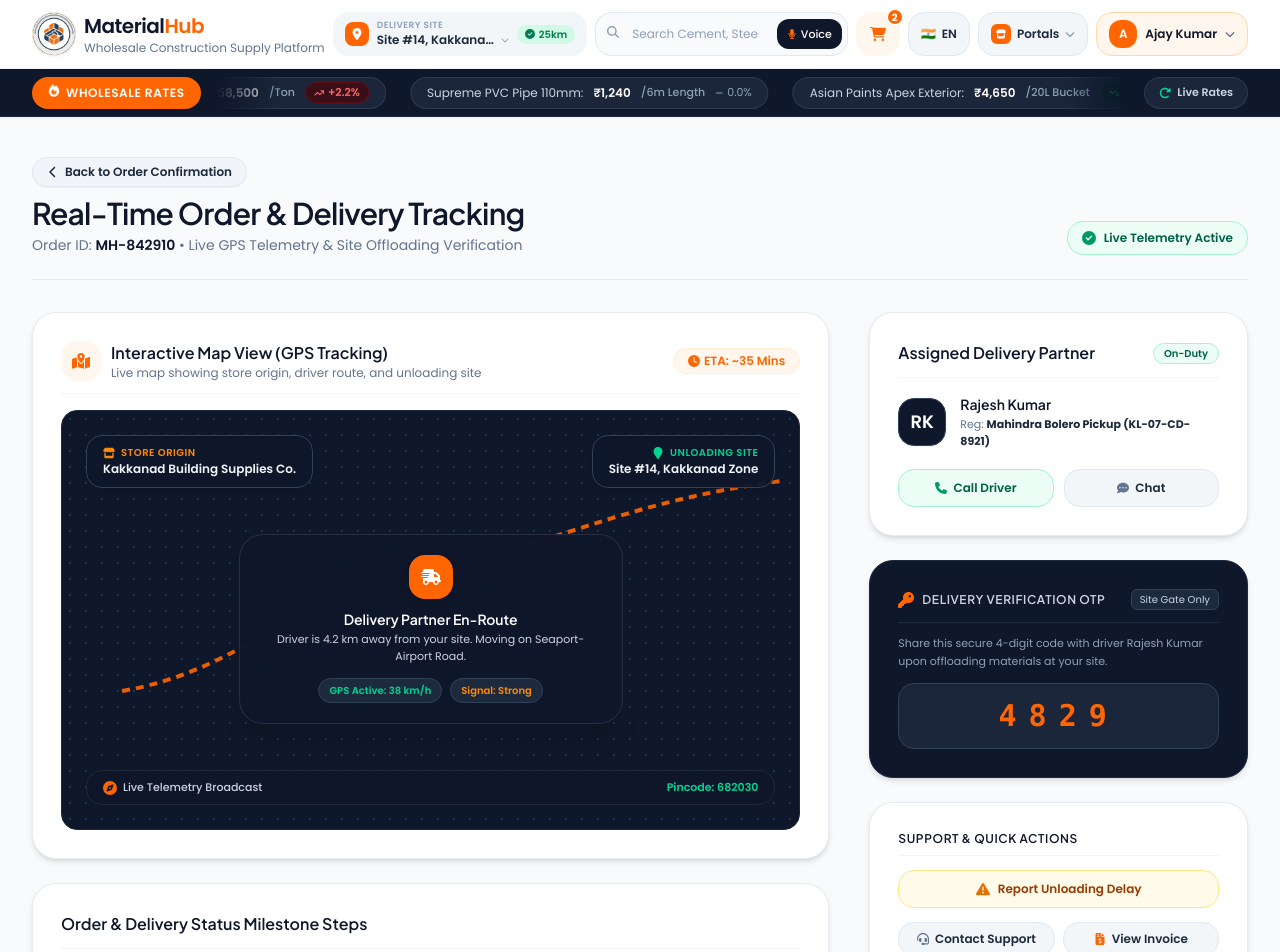
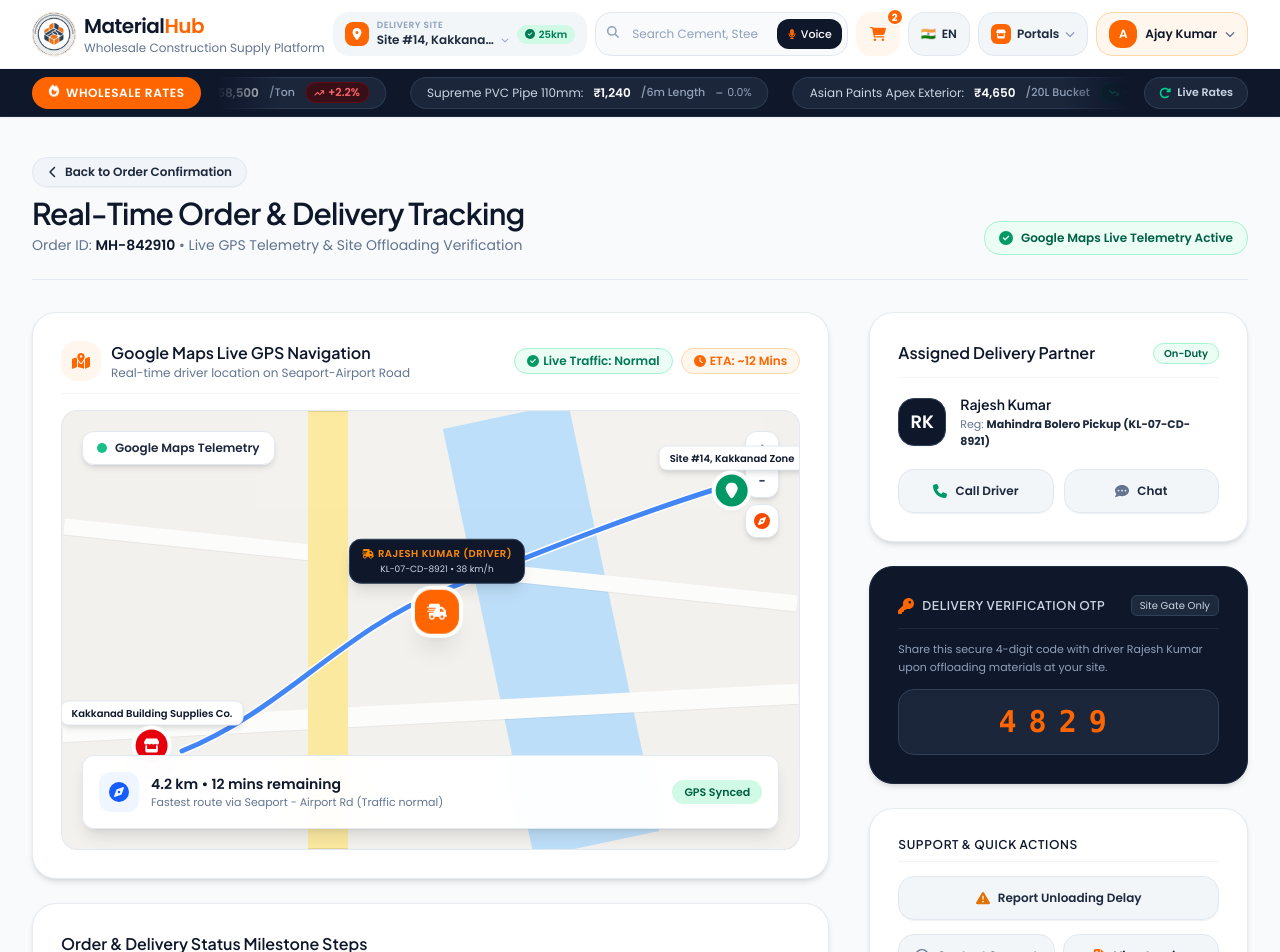
Before and after one commit to ajaycodesx/meterialhub-portal, a Next.js app in the folder buyer-panel/: page /tracking in a window 1280 px wide. Shown: the top 952 px of the page. Built offline with nearby package versions, Linux system fonts and the light colour scheme.

Commit message:
Implement realistic Google Maps live telemetry navigation view and enforce standardized secondary pill button styles across LiveTrackingPage and OrderSuccess

```diff
--- a/buyer-panel/components/buyer/LiveTrackingPage.tsx
+++ b/buyer-panel/components/buyer/LiveTrackingPage.tsx
@@ -73,106 +73,151 @@
 
             <div className="flex items-center gap-2 px-3.5 py-2 rounded-2xl bg-emerald-50 text-emerald-800 border border-emerald-200 text-xs font-semibold shrink-0">
               <FaCircleCheck className="h-3.5 w-3.5 text-emerald-600" />
-              <span>Live Telemetry Active</span>
+              <span>Google Maps Live Telemetry Active</span>
             </div>
           </div>
 
           {/* Master-Detail Split Grid Layout */}
           <div className="grid grid-cols-1 lg:grid-cols-12 gap-6 lg:gap-10 items-start">
 
-            {/* LEFT SIDE: Interactive GPS Map View & Status Timeline */}
+            {/* LEFT SIDE: Realistic Google Maps GPS View & Status Steps */}
             <div className="lg:col-span-8 space-y-5 sm:space-y-6">
 
-              {/* Interactive Live Map View Card */}
+              {/* Google Maps View Card */}
               <div className="bg-white p-5 sm:p-7 rounded-2xl sm:rounded-3xl border border-slate-200/80 shadow-md space-y-4">
-                <div className="flex items-center justify-between border-b border-slate-100 pb-3">
+                <div className="flex flex-wrap items-center justify-between gap-3 border-b border-slate-100 pb-3">
                   <div className="flex items-center gap-2.5">
                     <div className="h-10 w-10 rounded-2xl bg-orange-50 text-[#FF6500] flex items-center justify-center shrink-0">
                       <FaMapLocationDot className="h-4.5 w-4.5" />
                     </div>
                     <div>
-                      <h3 className="font-semibold text-sm sm:text-base text-slate-900">Interactive Map View (GPS Tracking)</h3>
-                      <p className="text-xs text-slate-500 font-normal">Live map showing store origin, driver route, and unloading site</p>
+                      <h3 className="font-semibold text-sm sm:text-base text-slate-900">Google Maps Live GPS Navigation</h3>
+                      <p className="text-xs text-slate-500 font-normal">Real-time driver location on Seaport-Airport Road</p>
                     </div>
                   </div>
 
-                  <span className="text-xs font-semibold text-[#FF6500] bg-orange-50 px-3.5 py-1 rounded-full flex items-center gap-1 border border-orange-100">
-                    <FaClock className="h-3 w-3" />
-                    ETA: ~35 Mins
-                  </span>
+                  <div className="flex items-center gap-2">
+                    <span className="text-xs font-semibold text-emerald-700 bg-emerald-50 px-3 py-1 rounded-full border border-emerald-200 flex items-center gap-1">
+                      <FaCircleCheck className="h-3 w-3 text-emerald-600" /> Live Traffic: Normal
+                    </span>
+                    <span className="text-xs font-semibold text-[#FF6500] bg-orange-50 px-3 py-1 rounded-full border border-orange-200 flex items-center gap-1">
+                      <FaClock className="h-3 w-3" /> ETA: ~12 Mins
+                    </span>
+                  </div>
                 </div>
 
-                {/* Dark Map Canvas Container */}
-                <div className="relative h-80 sm:h-[420px] w-full rounded-2xl bg-[#0F172A] overflow-hidden shadow-inner flex flex-col justify-between p-4 sm:p-6 border border-slate-800">
+                {/* Google Maps Realistic Map Canvas */}
+                <div className="relative h-80 sm:h-[440px] w-full rounded-2xl bg-[#E5E3DF] overflow-hidden shadow-inner border border-slate-200 flex flex-col justify-between p-4 sm:p-5">
 
-                  <div className="absolute inset-0 opacity-20 bg-[radial-gradient(#38BDF8_1px,transparent_1px)] [background-size:16px_16px]" />
+                  {/* Google Maps Vector Grid & Water Features */}
+                  <div className="absolute inset-0 bg-[#F4F3F0] opacity-90">
+                    {/* Simulated River / Lake */}
+                    <div className="absolute top-0 right-1/4 w-32 h-full bg-[#AADAFF] transform -rotate-12 opacity-80" />
+                    {/* Secondary Arterial Roads */}
+                    <div className="absolute top-1/3 left-0 w-full h-4 bg-white shadow-2xs transform rotate-6" />
+                    <div className="absolute top-2/3 left-0 w-full h-5 bg-white shadow-2xs transform -rotate-3" />
+                    {/* Primary Highway (Seaport-Airport Rd) */}
+                    <div className="absolute top-0 left-1/3 w-10 h-full bg-[#FEEA9A] border-y border-[#E6D485]" />
+                  </div>
 
-                  <svg className="absolute inset-0 w-full h-full pointer-events-none" xmlns="http://www.w3.org/2000/svg">
+                  {/* SVG Navigation Route Line (Blue Google Maps Route) */}
+                  <svg className="absolute inset-0 w-full h-full pointer-events-none z-10" xmlns="http://www.w3.org/2000/svg">
                     <path
-                      d="M 60 280 C 180 260, 240 180, 360 160 C 480 140, 560 90, 720 70"
+                      d="M 120 340 C 220 300, 280 220, 380 180 C 480 140, 580 100, 680 70"
                       fill="none"
-                      stroke="#FF6500"
-                      strokeWidth="4"
-                      strokeDasharray="8 6"
-                      className="animate-pulse"
+                      stroke="#FFFFFF"
+                      strokeWidth="8"
+                      strokeLinecap="round"
+                    />
+                    <path
+                      d="M 120 340 C 220 300, 280 220, 380 180 C 480 140, 580 100, 680 70"
+                      fill="none"
+                      stroke="#4285F4"
+                      strokeWidth="5"
+                      strokeLinecap="round"
                     />
                   </svg>
 
-                  <div className="relative z-10 flex flex-wrap justify-between items-start gap-3">
-                    <div className="bg-slate-900/90 backdrop-blur-md px-4 py-2.5 rounded-2xl text-white text-xs space-y-0.5 shadow-md border border-slate-700">
-                      <div className="flex items-center gap-1.5 text-[10px] font-semibold text-orange-400 uppercase tracking-wider">
-                        <FaStore className="h-3 w-3" /> Store Origin
-                      </div>
-                      <div className="font-semibold text-slate-100">{merchant.name}</div>
+                  {/* Google Maps Controls Overlay */}
+                  <div className="relative z-20 flex justify-between items-start">
+                    <div className="bg-white/95 backdrop-blur-md px-3.5 py-2 rounded-xl text-slate-800 text-xs font-semibold shadow-md border border-slate-200 flex items-center gap-2">
+                      <span className="h-2.5 w-2.5 rounded-full bg-emerald-500 animate-pulse" />
+                      <span>Google Maps Telemetry</span>
                     </div>
 
-                    <div className="bg-slate-900/90 backdrop-blur-md px-4 py-2.5 rounded-2xl text-white text-xs space-y-0.5 text-right shadow-md border border-slate-700">
-                      <div className="flex items-center justify-end gap-1.5 text-[10px] font-semibold text-emerald-400 uppercase tracking-wider">
-                        <FaLocationPin className="h-3 w-3" /> Unloading Site
+                    <div className="flex flex-col gap-1.5">
+                      <div className="bg-white rounded-xl shadow-md border border-slate-200 overflow-hidden flex flex-col text-slate-700">
+                        <button className="p-2 hover:bg-slate-100 text-xs font-bold border-b border-slate-100 cursor-pointer">+</button>
+                        <button className="p-2 hover:bg-slate-100 text-xs font-bold cursor-pointer">-</button>
                       </div>
-                      <div className="font-semibold text-slate-100">{location.address || 'Site #14, Kakkanad'}</div>
-                    </div>
-                  </div>
-
-                  <div className="relative z-10 my-auto flex justify-center">
-                    <div className="bg-slate-900/95 backdrop-blur-md p-4 sm:p-5 rounded-3xl max-w-sm text-center text-white space-y-2.5 shadow-xl border border-white/10">
-                      <div className="relative inline-flex items-center justify-center">
-                        <div className="absolute inset-0 rounded-full bg-[#FF6500] animate-ping opacity-40" />
-                        <div className="h-11 w-11 rounded-2xl bg-[#FF6500] text-white flex items-center justify-center shadow-md relative z-10">
-                          <FaTruckFast className="h-5 w-5" />
-                        </div>
-                      </div>
-
-                      <div>
-                        <h4 className="text-sm font-semibold text-white">Delivery Partner En-Route</h4>
-                        <p className="text-[11px] text-slate-300 font-normal mt-0.5">
-                          Driver is 4.2 km away from your site. Moving on Seaport-Airport Road.
-                        </p>
-                      </div>
-
-                      <div className="flex items-center justify-center gap-2 pt-1 text-[10px] text-slate-300 font-medium">
-                        <span className="px-2.5 py-1 rounded-full bg-slate-800 text-emerald-400 font-semibold border border-slate-700">
-                          GPS Active: 38 km/h
-                        </span>
-                        <span className="px-2.5 py-1 rounded-full bg-slate-800 text-orange-400 font-semibold border border-slate-700">
-                          Signal: Strong
-                        </span>
+                      <div className="bg-white p-2 rounded-xl shadow-md border border-slate-200 text-orange-600 flex items-center justify-center cursor-pointer">
+                        <FaCompass className="h-4 w-4" />
                       </div>
                     </div>
                   </div>
 
-                  <div className="relative z-10 flex items-center justify-between text-[11px] text-slate-400 bg-slate-900/80 backdrop-blur-md px-4 py-2 rounded-2xl border border-slate-800">
-                    <span className="flex items-center gap-1.5 font-medium text-slate-300">
-                      <FaCompass className="h-3.5 w-3.5 text-[#FF6500]" />
-                      Live Telemetry Broadcast
+                  {/* Store Origin Marker */}
+                  <div className="absolute top-[320px] left-[90px] z-20 transform -translate-x-1/2 -translate-y-1/2 flex flex-col items-center">
+                    <div className="bg-white px-2.5 py-1 rounded-lg shadow-md border border-slate-200 text-[10px] font-semibold text-slate-900 mb-1 whitespace-nowrap">
+                      {merchant.name}
+                    </div>
+                    <div className="h-8 w-8 rounded-full bg-red-600 text-white flex items-center justify-center shadow-md ring-4 ring-white">
+                      <FaStore className="h-4 w-4" />
+                    </div>
+                  </div>
+
+                  {/* Moving Vehicle Live Driver Marker */}
+                  <div className="absolute top-[175px] left-[375px] z-30 transform -translate-x-1/2 -translate-y-1/2 flex flex-col items-center">
+                    <div className="bg-slate-900 text-white px-3 py-1.5 rounded-xl shadow-lg border border-slate-700 text-center space-y-0.5 mb-1.5">
+                      <div className="text-[10px] font-semibold text-orange-400 uppercase tracking-wider flex items-center gap-1">
+                        <FaTruckFast className="h-3 w-3" /> Rajesh Kumar (Driver)
+                      </div>
+                      <div className="text-[9px] text-slate-300 font-normal">KL-07-CD-8921 &bull; 38 km/h</div>
+                    </div>
+
+                    <div className="relative inline-flex items-center justify-center">
+                      <div className="absolute inset-0 rounded-full bg-[#FF6500] animate-ping opacity-60" />
+                      <div className="h-11 w-11 rounded-2xl bg-[#FF6500] text-white flex items-center justify-center shadow-xl ring-4 ring-white relative z-10">
+                        <FaTruckFast className="h-5 w-5" />
+                      </div>
+                    </div>
+                  </div>
+
+                  {/* Destination Unloading Site Marker */}
+                  <div className="absolute top-[65px] left-[670px] z-20 transform -translate-x-1/2 -translate-y-1/2 flex flex-col items-center">
+                    <div className="bg-white px-2.5 py-1 rounded-lg shadow-md border border-slate-200 text-[10px] font-semibold text-slate-900 mb-1 whitespace-nowrap">
+                      {location.address || 'Unloading Site #14'}
+                    </div>
+                    <div className="h-8 w-8 rounded-full bg-emerald-600 text-white flex items-center justify-center shadow-md ring-4 ring-white">
+                      <FaLocationPin className="h-4 w-4" />
+                    </div>
+                  </div>
+
+                  {/* Google Maps Bottom Trip Route Card */}
+                  <div className="relative z-20 bg-white/95 backdrop-blur-md p-3.5 sm:p-4 rounded-xl border border-slate-200 shadow-lg flex items-center justify-between gap-3">
+                    <div className="flex items-center gap-3">
+                      <div className="h-10 w-10 rounded-xl bg-blue-50 text-blue-600 flex items-center justify-center shrink-0">
+                        <FaCompass className="h-5 w-5" />
+                      </div>
+                      <div>
+                        <div className="text-xs sm:text-sm font-semibold text-slate-900">
+                          4.2 km &bull; 12 mins remaining
+                        </div>
+                        <p className="text-[11px] text-slate-500 font-normal">
+                          Fastest route via Seaport - Airport Rd (Traffic normal)
+                        </p>
+                      </div>
+                    </div>
+
+                    <span className="px-3 py-1 rounded-full bg-emerald-100 text-emerald-800 text-[11px] font-semibold shrink-0">
+                      GPS Synced
                     </span>
-                    <span className="font-semibold text-emerald-400">Pincode: {location.pinCode || '682030'}</span>
                   </div>
 
                 </div>
               </div>
 
-              {/* Order & Delivery Status Cards Grid */}
+              {/* Milestone Status Step Cards */}
               <div className="bg-white p-5 sm:p-7 rounded-2xl sm:rounded-3xl border border-slate-200/80 shadow-md space-y-4">
                 <h3 className="font-semibold text-sm sm:text-base text-slate-900 border-b border-slate-100 pb-3">
                   Order &amp; Delivery Status Milestone Steps
@@ -247,20 +292,21 @@
                   </div>
                 </div>
 
+                {/* Standardized Platform Secondary Pill Buttons */}
                 <div className="grid grid-cols-2 gap-2.5 pt-1">
                   <a
                     href="tel:+919876543210"
-                    className="px-3 py-2.5 rounded-2xl bg-emerald-50 hover:bg-emerald-100/80 border border-emerald-200 text-emerald-800 text-xs font-semibold flex items-center justify-center gap-1.5 transition-colors"
+                    className="inline-flex items-center justify-center gap-2 px-3.5 py-1.5 rounded-2xl bg-slate-100/90 hover:bg-slate-200/80 border border-slate-200 text-xs font-semibold text-slate-800 transition-all h-10 sm:h-11 cursor-pointer shadow-2xs"
                   >
-                    <FaPhone className="h-3 w-3 text-emerald-600" />
-                    Call Driver
+                    <FaPhone className="h-3.5 w-3.5 text-emerald-600" />
+                    <span>Call Driver</span>
                   </a>
                   <button
                     onClick={() => alert('Opening live chat with driver Rajesh Kumar...')}
-                    className="px-3 py-2.5 rounded-2xl bg-slate-100/90 hover:bg-slate-200/80 border border-slate-200 text-slate-800 text-xs font-semibold flex items-center justify-center gap-1.5 transition-colors cursor-pointer"
+                    className="inline-flex items-center justify-center gap-2 px-3.5 py-1.5 rounded-2xl bg-slate-100/90 hover:bg-slate-200/80 border border-slate-200 text-xs font-semibold text-slate-800 transition-all h-10 sm:h-11 cursor-pointer shadow-2xs"
                   >
-                    <FaCommentDots className="h-3 w-3 text-slate-500" />
-                    Chat
+                    <FaCommentDots className="h-3.5 w-3.5 text-slate-500" />
+                    <span>Chat</span>
                   </button>
                 </div>
               </div>
@@ -298,28 +344,28 @@
                 ) : (
                   <button
                     onClick={() => setReportDelaySent(true)}
-                    className="w-full px-3.5 py-2.5 rounded-2xl bg-amber-50 hover:bg-amber-100/80 border border-amber-200 text-amber-800 text-xs font-semibold flex items-center justify-center gap-2 transition-colors cursor-pointer"
+                    className="inline-flex items-center justify-center gap-2 w-full px-3.5 py-1.5 rounded-2xl bg-slate-100/90 hover:bg-slate-200/80 border border-slate-200 text-xs font-semibold text-slate-800 transition-all h-10 sm:h-11 cursor-pointer shadow-2xs"
                   >
                     <FaTriangleExclamation className="h-3.5 w-3.5 text-amber-600" />
-                    Report Unloading Delay
+                    <span>Report Unloading Delay</span>
                   </button>
                 )}
 
                 <div className="grid grid-cols-2 gap-2">
                   <button
                     onClick={() => alert('Connecting to 24x7 Site Support Helpdesk...')}
-                    className="px-3 py-2 rounded-2xl bg-slate-100/90 hover:bg-slate-200/80 border border-slate-200 text-slate-800 text-xs font-semibold flex items-center justify-center gap-1.5 transition-colors cursor-pointer"
+                    className="inline-flex items-center justify-center gap-2 px-3.5 py-1.5 rounded-2xl bg-slate-100/90 hover:bg-slate-200/80 border border-slate-200 text-xs font-semibold text-slate-800 transition-all h-10 sm:h-11 cursor-pointer shadow-2xs"
                   >
-                    <FaHeadset className="h-3 w-3 text-slate-500" />
-                    Contact Support
+                    <FaHeadset className="h-3.5 w-3.5 text-slate-500" />
+                    <span>Contact Support</span>
                   </button>
 
                   <button
                     onClick={() => alert('GST Tax Invoice PDF Downloaded')}
-                    className="px-3 py-2 rounded-2xl bg-slate-100/90 hover:bg-slate-200/80 border border-slate-200 text-slate-800 text-xs font-semibold flex items-center justify-center gap-1.5 transition-colors cursor-pointer"
+                    className="inline-flex items-center justify-center gap-2 px-3.5 py-1.5 rounded-2xl bg-slate-100/90 hover:bg-slate-200/80 border border-slate-200 text-xs font-semibold text-slate-800 transition-all h-10 sm:h-11 cursor-pointer shadow-2xs"
                   >
-                    <FaFileInvoiceDollar className="h-3 w-3 text-[#FF6500]" />
-                    View Invoice
+                    <FaFileInvoiceDollar className="h-3.5 w-3.5 text-[#FF6500]" />
+                    <span>View Invoice</span>
                   </button>
                 </div>
 
--- a/buyer-panel/components/buyer/OrderSuccess.tsx
+++ b/buyer-panel/components/buyer/OrderSuccess.tsx
@@ -183,7 +183,7 @@
 
               <button
                 onClick={() => alert('GST Tax Invoice PDF downloaded to device')}
-                className="inline-flex items-center justify-center gap-2 w-full sm:w-auto px-5 py-2.5 rounded-2xl bg-orange-50 hover:bg-orange-100/80 border border-orange-200 text-xs font-semibold text-[#FF6500] transition-all cursor-pointer shadow-2xs h-11"
+                className="inline-flex items-center justify-center gap-2 w-full sm:w-auto px-5 py-2.5 rounded-2xl bg-slate-100/90 hover:bg-slate-200/80 border border-slate-200 text-xs font-semibold text-slate-800 transition-all cursor-pointer shadow-2xs h-11"
               >
                 <FaFileInvoiceDollar className="h-3.5 w-3.5 text-[#FF6500]" />
                 <span>GST Invoice</span>
```
